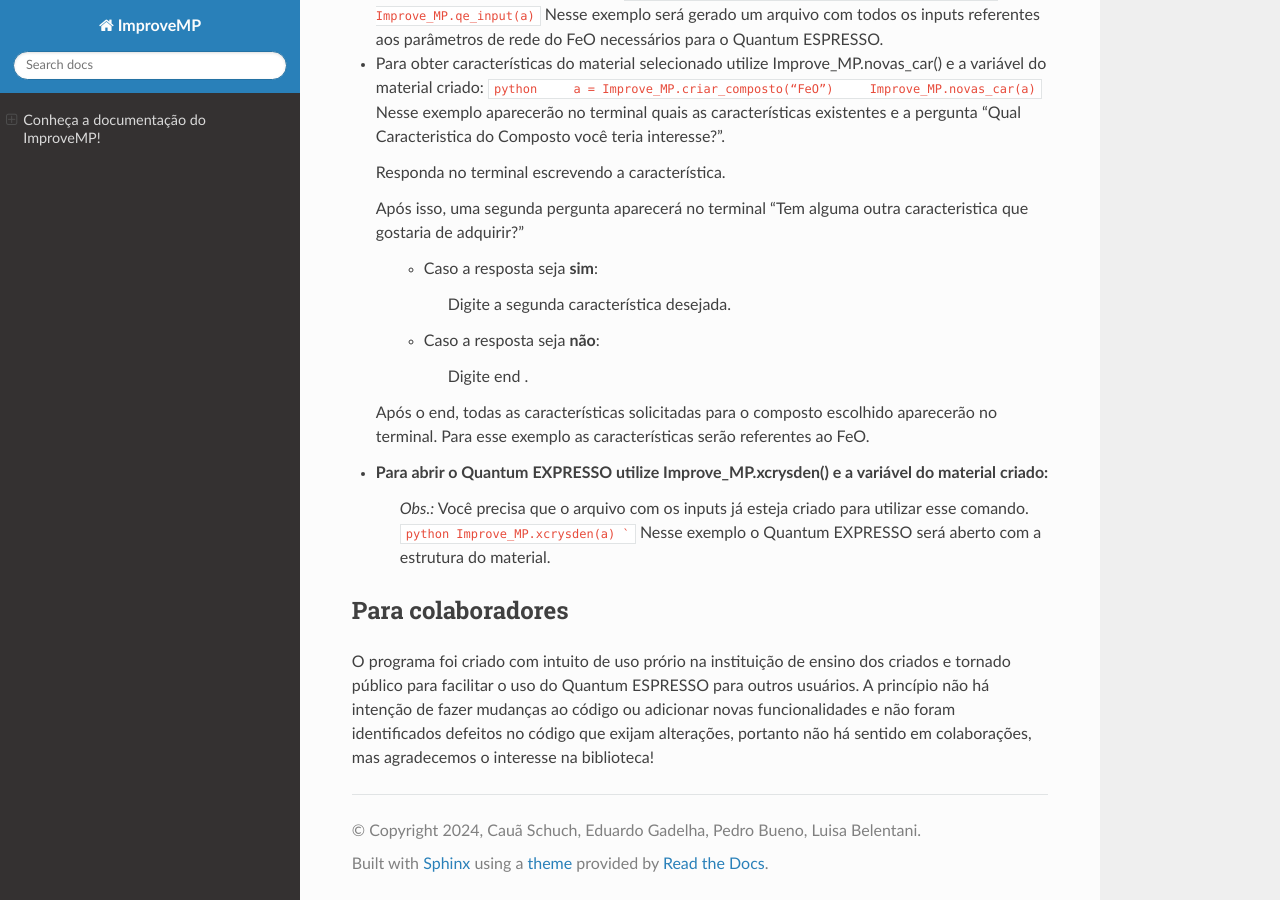
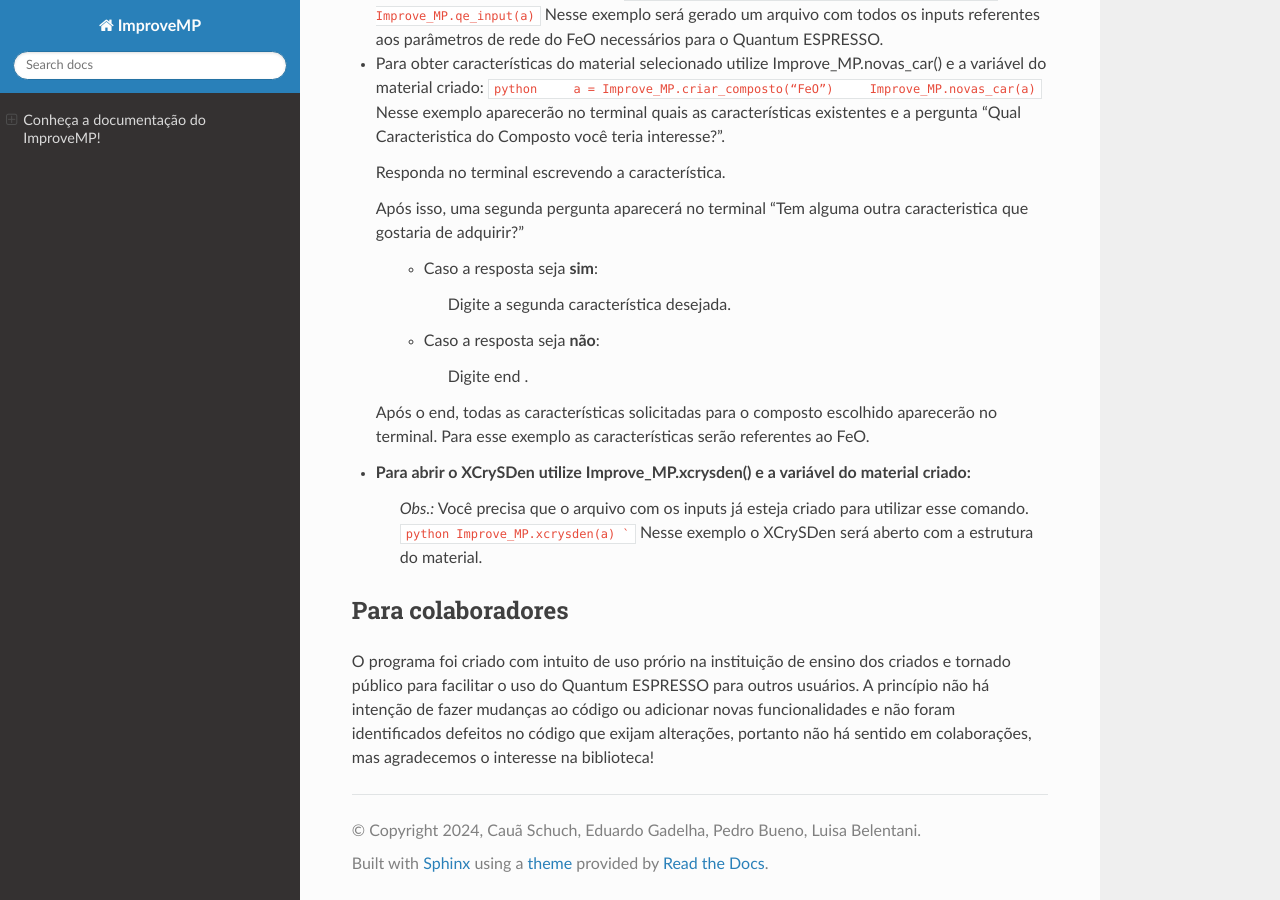
Before and after one commit to cauaschuch/ImproveMP, a Sphinx documentation site: the page built from docs/source/index.rst, in a window 1280 px wide and 900 px high, scrolled down 1686 px. Built offline with Sphinx 7.4.7 and the Read the Docs theme 3.1.0, drawn with Linux system fonts in a browser that asks for light colours.

Commit message:
correções finais

````diff
--- a/docs/source/index.rst
+++ b/docs/source/index.rst
@@ -95,12 +95,12 @@ Insira sua chave no comando:
    escolhido aparecerão no terminal. Para esse exemplo as
    características serão referentes ao FeO.
 
-- Para abrir o Quantum EXPRESSO utilize Improve_MP.xcrysden() e a variável do material criado:
+- Para abrir o XCrySDen utilize Improve_MP.xcrysden() e a variável do material criado:
     *Obs.:* Você precisa que o arquivo com os inputs já esteja criado para utilizar esse comando.
     ``python
     Improve_MP.xcrysden(a)
     ```
-    Nesse exemplo o Quantum EXPRESSO será aberto com a estrutura do material.
+    Nesse exemplo o XCrySDen será aberto com a estrutura do material.
 
 Para colaboradores
 ------------------
````
Also changed, not shown: README.en.md (+2 -2 lines), README.md (+2 -2 lines).
